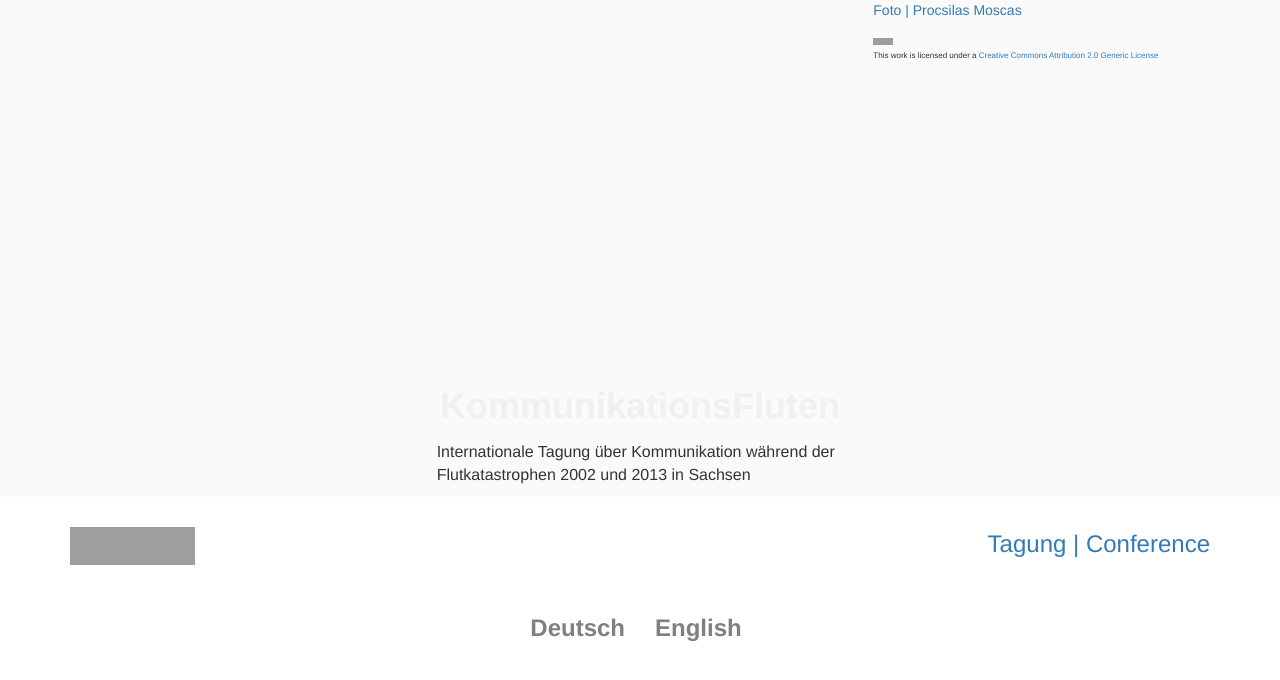
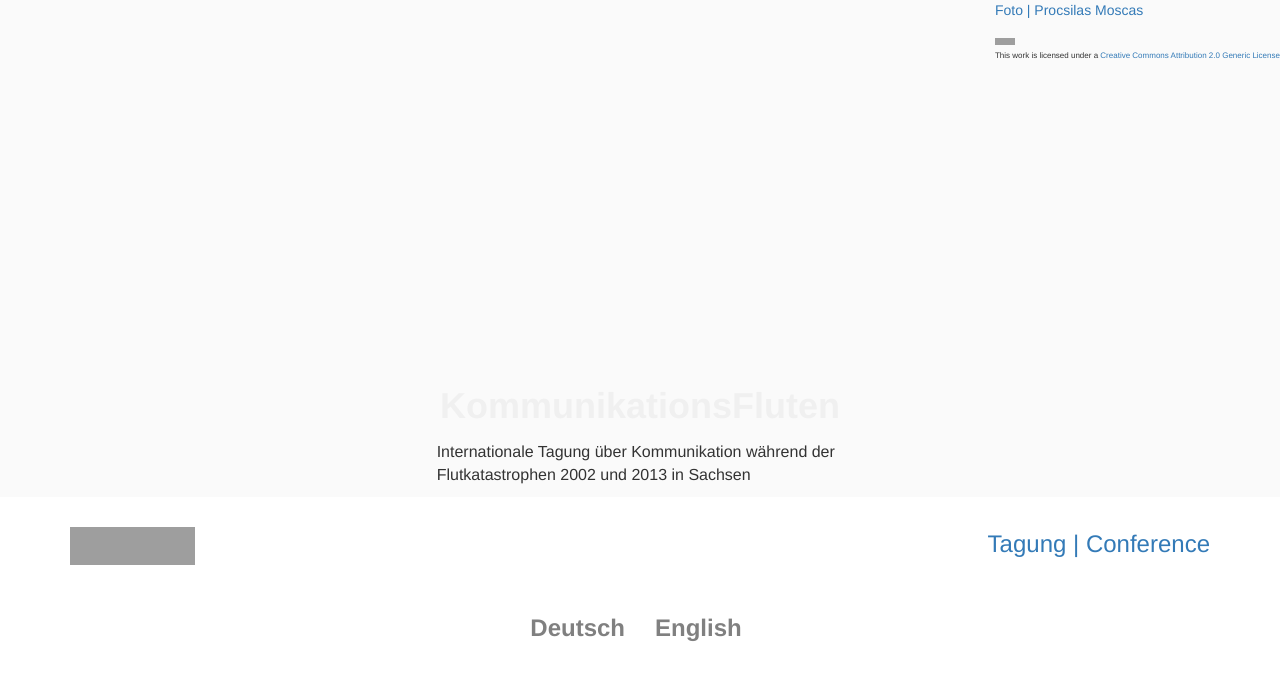
Before and after one commit to susedev/test, a Jekyll site: the page built from index.html, in a window 1280 px wide. Shown: the top 680 px of the page. Built offline with Jekyll 4.4.1, drawn with Linux system fonts in a browser that asks for light colours; nearby versions of some CDN libraries; grey boxes are pictures that could not be loaded.

Commit message:
Update home.html

```diff
--- a/_layouts/home.html
+++ b/_layouts/home.html
@@ -18,7 +18,7 @@
       <p style="font-size:16px;">Internationale Tagung über Kommunikation während der Flutkatastrophen 2002 und 2013 in Sachsen</p>
     </div>
     <div class="col-md-4">
-     <div class="box" >
+     <div class="box" style="float:bottom; float:right">
       <p style="font-size: 8 px; color:color:#808080"><a href="https://www.flickr.com/photos/procsilas/3010458671/in/photostream/"> Foto | Procsilas Moscas </a></p>
 <a rel="license" href="http://creativecommons.org/licenses/by/2.0/"><img alt="Creative Commons License" style="height: 7px; width: 20px; border-bottom: 5 px; border-right:5px" src="https://i.creativecommons.org/l/by/2.0/88x31.png" /></a><br /><p style="font-size: 8px">This work is licensed under a <a rel="license" href="http://creativecommons.org/licenses/by/2.0/">Creative Commons Attribution 2.0 Generic License</a></p>
      </div>
```
